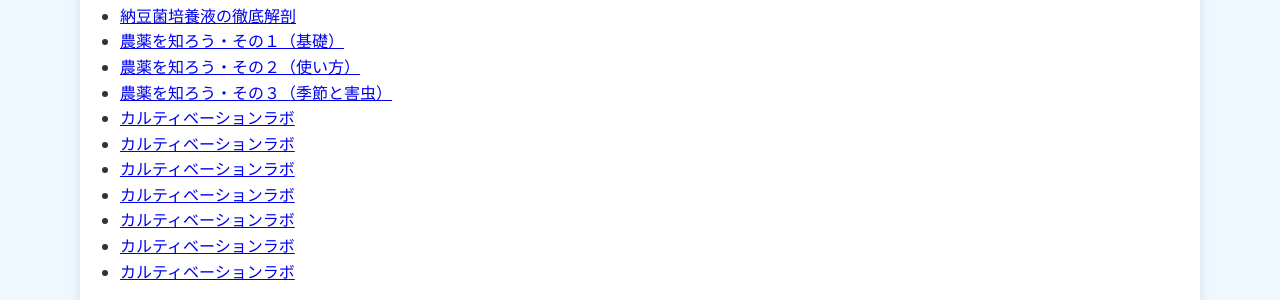
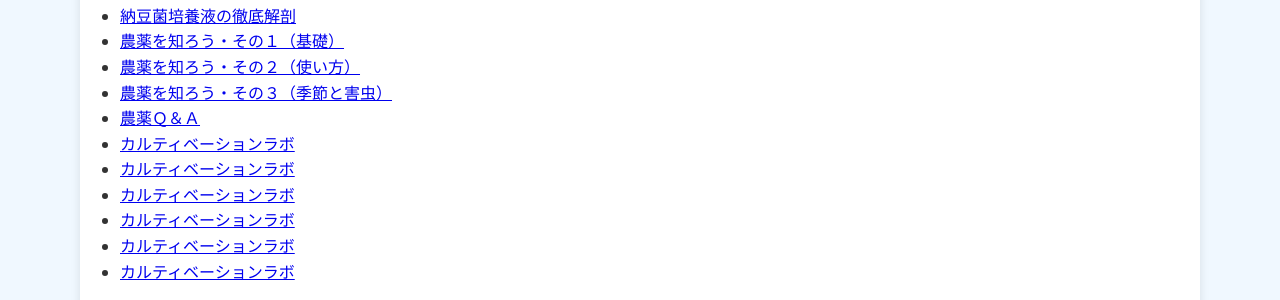
Before and after one commit to shiitake-garden/shiitake-garden.github.io, a Jekyll site: the page built from column/index.html, in a window 1280 px wide. Shown: the part 504-804 px from the top of the page. Built offline with Jekyll 4.4.1, drawn with Linux system fonts in a browser that asks for light colours.

Commit message:
Update column_nouyaku_qa.html

```diff
--- a/column/column_nouyaku_qa.html
+++ b/column/column_nouyaku_qa.html
@@ -1,6 +1,6 @@
 ---
 layout: default_care
-title: カルティベーションラボ
+title: 農薬Ｑ＆Ａ
 ---
 
 
```
